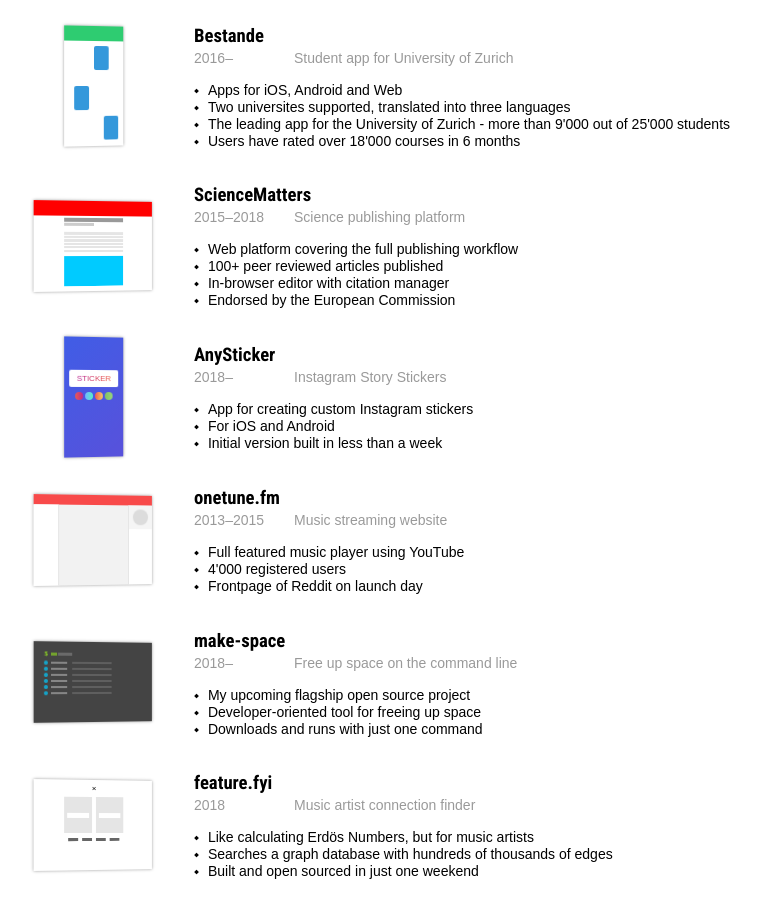
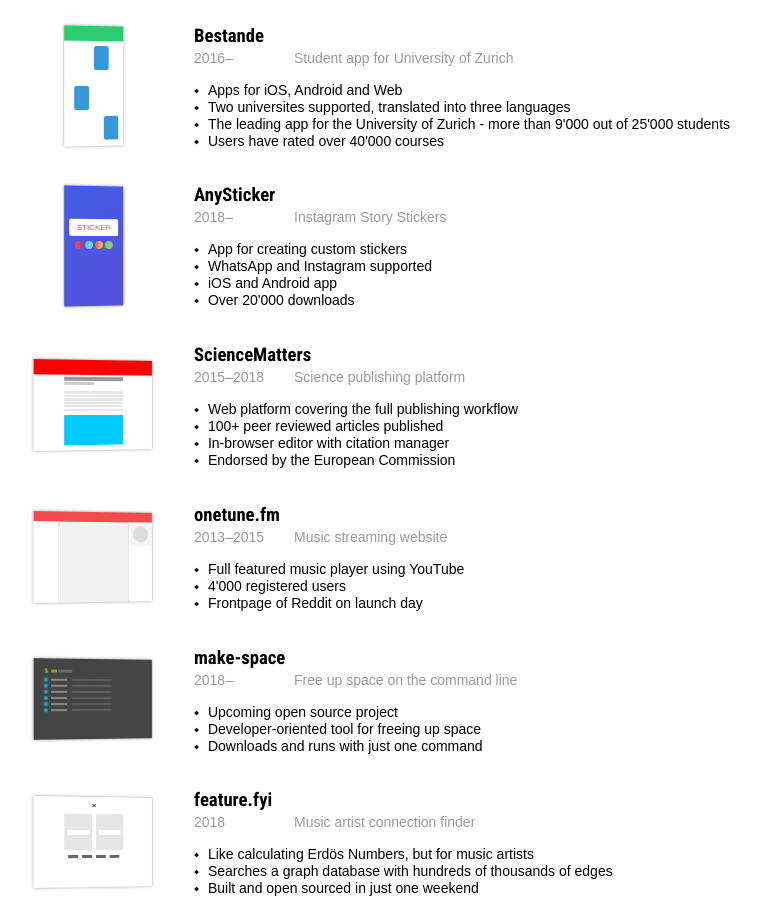
Before and after one commit to JonnyBurger/jonny, a React (Create React App) app: page / in a window 1280 px wide. Shown: the part 540-1453 px from the top of the page, without its empty margins (246-1007 px from the left). Built offline with nearby package versions, Linux system fonts and the light colour scheme.

Commit message:
update jonny.io

```diff
--- a/src/Projects.js
+++ b/src/Projects.js
@@ -20,7 +20,20 @@
 					'Apps for iOS, Android and Web',
 					'Two universites supported, translated into three languages',
 					"The leading app for the University of Zurich - more than 9'000 out of 25'000 students",
-					"Users have rated over 18'000 courses in 6 months"
+					"Users have rated over 40'000 courses"
+				]}
+			/>
+			<Project
+				timeline="2018–"
+				title="AnySticker"
+				link="https://anysticker.app"
+				feature={<AnySticker />}
+				description="Instagram Story Stickers"
+				accomplishments={[
+					'App for creating custom stickers',
+					'WhatsApp and Instagram supported',
+					'iOS and Android app',
+					"Over 20'000 downloads"
 				]}
 			/>
 			<Project
@@ -37,18 +50,6 @@
 				]}
 			/>
 			<Project
-				timeline="2018–"
-				title="AnySticker"
-				link="https://anysticker.app"
-				feature={<AnySticker />}
-				description="Instagram Story Stickers"
-				accomplishments={[
-					'App for creating custom Instagram stickers',
-					'For iOS and Android',
-					'Initial version built in less than a week'
-				]}
-			/>
-			<Project
 				timeline="2013–2015"
 				title="onetune.fm"
 				link="https://onetune.fm"
@@ -60,6 +61,7 @@
 					'Frontpage of Reddit on launch day'
 				]}
 			/>
+
 			<Project
 				timeline="2018–"
 				title="make-space"
@@ -67,7 +69,7 @@
 				feature={<MakeSpace />}
 				description="Free up space on the command line"
 				accomplishments={[
-					'My upcoming flagship open source project',
+					'Upcoming open source project',
 					'Developer-oriented tool for freeing up space',
 					'Downloads and runs with just one command'
 				]}
```
